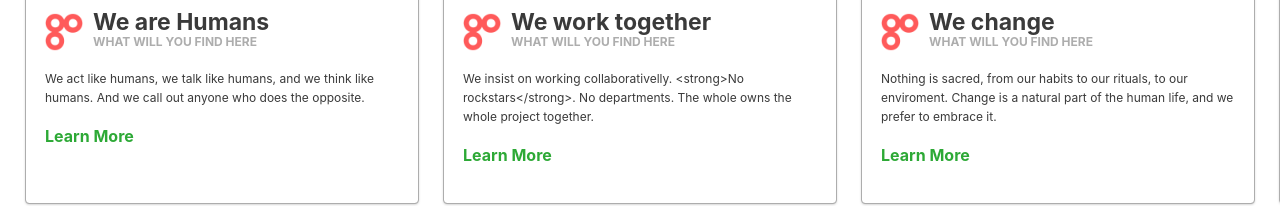
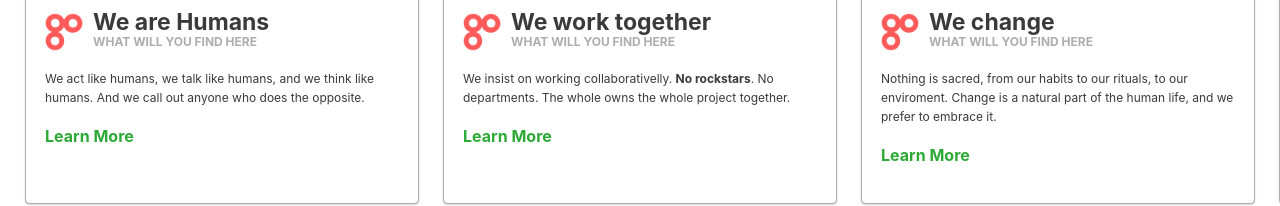
Before and after one commit to XAce90/slider, a React (Create React App) app: page / in a window 1280 px wide. Shown: the part 286-492 px from the top of the page. Built offline with nearby package versions, Linux system fonts and the light colour scheme.

Commit message:
card excerpt now allows for HTML like strong

```diff
--- a/src/components/Card.js
+++ b/src/components/Card.js
@@ -12,7 +12,9 @@ export default function Card(props) {
           <h4 className="card__subtitle">{props.subtitle}</h4>
         </div>
 
-        <p className="card__excerpt">{props.text}</p>
+        <p className="card__excerpt" dangerouslySetInnerHTML={{ __html: props.text }}>
+          {/* dangerously setting the HTML allows for styles like <strong> and <em> to be used and show up */}
+        </p>
         <a href="/" className="card__link">Learn More</a>
         {/* todo: align to bottom of card? */}
       </div>
```
